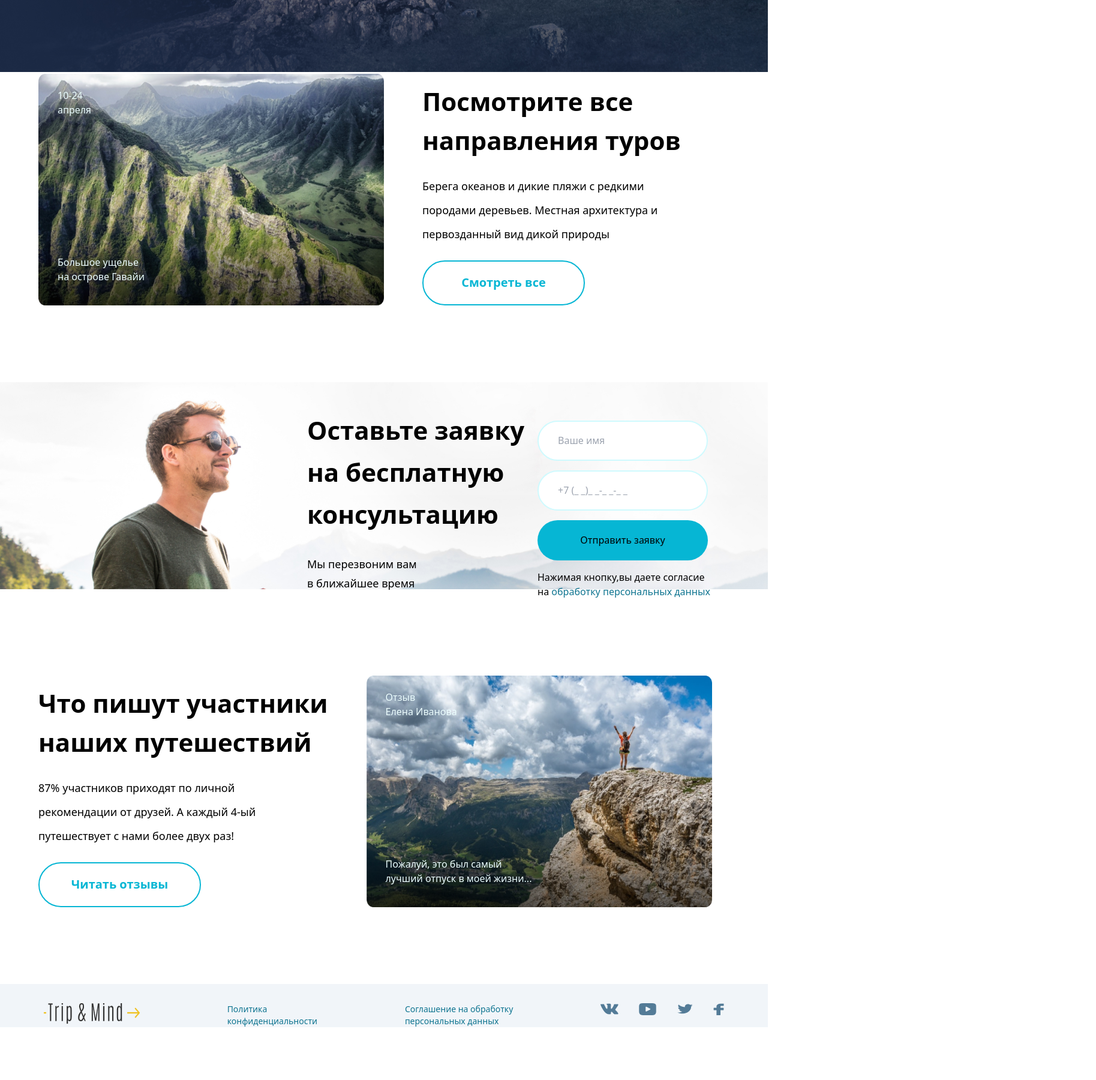
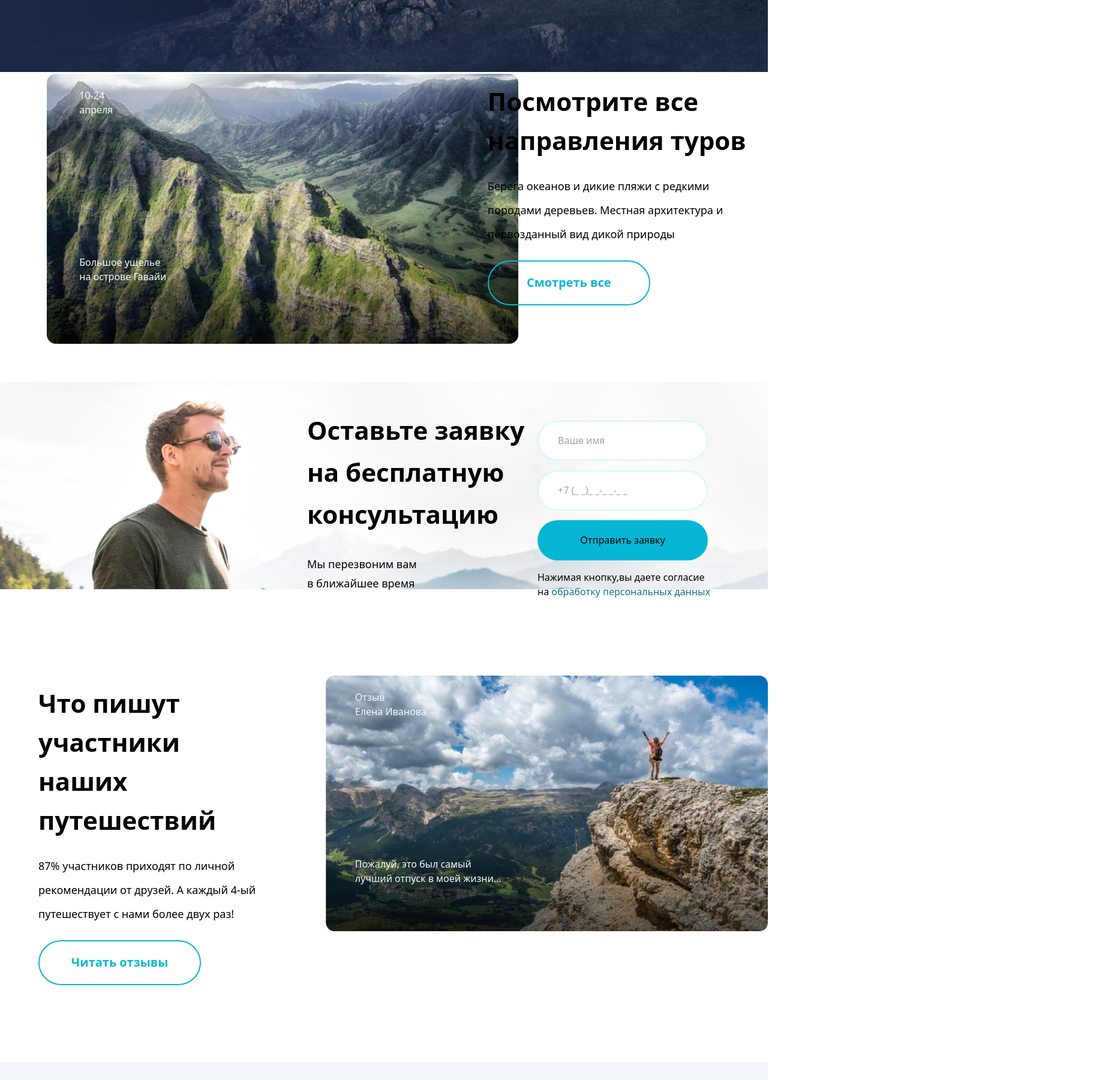
Before and after one commit to idrisovTamer/tailwind_css_react, a React (Create React App) app: page / in a window 1280 px wide. Shown: the part 680-2480 px from the top of the page at 60% size, 1827 px wide, since content can reach past the window. Before the commit the page ends 2392 px from the top, so only its background shows below. Built offline with nearby package versions, Linux system fonts and the light colour scheme.

Commit message:
tailwind

```diff
--- a/src/components/Body/index.jsx
+++ b/src/components/Body/index.jsx
@@ -2,11 +2,11 @@ import React from "react";
 
 const Body = () => {
   return (
-    <section className="relative mt-[10%] w-full h-full flex">
+    <section className="relative mt-[10%] w-full h-full flex justify-around">
       <div className=" w-[50%] h-full">
-        <div className="absolute -z-10 w-full h-full">
+        <div className="absolute -z-10">
           <img
-            className=" w-[50%] h-full pl-[5%]"
+            className=" pl-[5%]"
             src="./image/imgHawaii1.png"
             alt="Hawaii"
           ></img>
--- a/src/components/Footer/index.jsx
+++ b/src/components/Footer/index.jsx
@@ -2,8 +2,8 @@ import React from 'react'
 
 const Footer = () => {
   return (
-  <section className='relative mt-[10%] w-full h-full flex'>
-    <div className='absolute -z-10 w-full h-full'>
+  <section className='relative pt-[10%] w-full h-full flex'>
+    <div className='absolute -z-10 '>
     <img className='w-auto h-auto' src='./image/imgForm1.png' alt='man'></img>
     </div>
     <div className='flex flex-row  pl-[40%] w-auto h-auto'>
--- a/src/components/Info/index.jsx
+++ b/src/components/Info/index.jsx
@@ -2,7 +2,7 @@ import React from 'react'
 
 const Info = () => {
   return (
-    <section className="relative mt-[10%] w-full h-full flex">
+    <section className="relative mt-[10%] w-full h-full flex justify-around">
 
     <div className="flex flex-col mt-[1%] gap-6 pl-16 ">
       <h1 className="text-[42px] leading-[65px] font-extrabold">
@@ -15,10 +15,10 @@ const Info = () => {
       Читать отзывы
       </button>
     </div>
-    <div className=" w-[50%] h-full">
-        <div className="absolute -z-10 w-full h-full">
+    <div className=" w-[50%] h-full mr-[15%]">
+        <div className="absolute -z-10">
           <img
-            className=" w-[50%] h-full pl-[5%]"
+            className=" pl-[5%]"
             src="./image/imgHawaii2.png"
             alt="Hawaii2"
           ></img>
```
